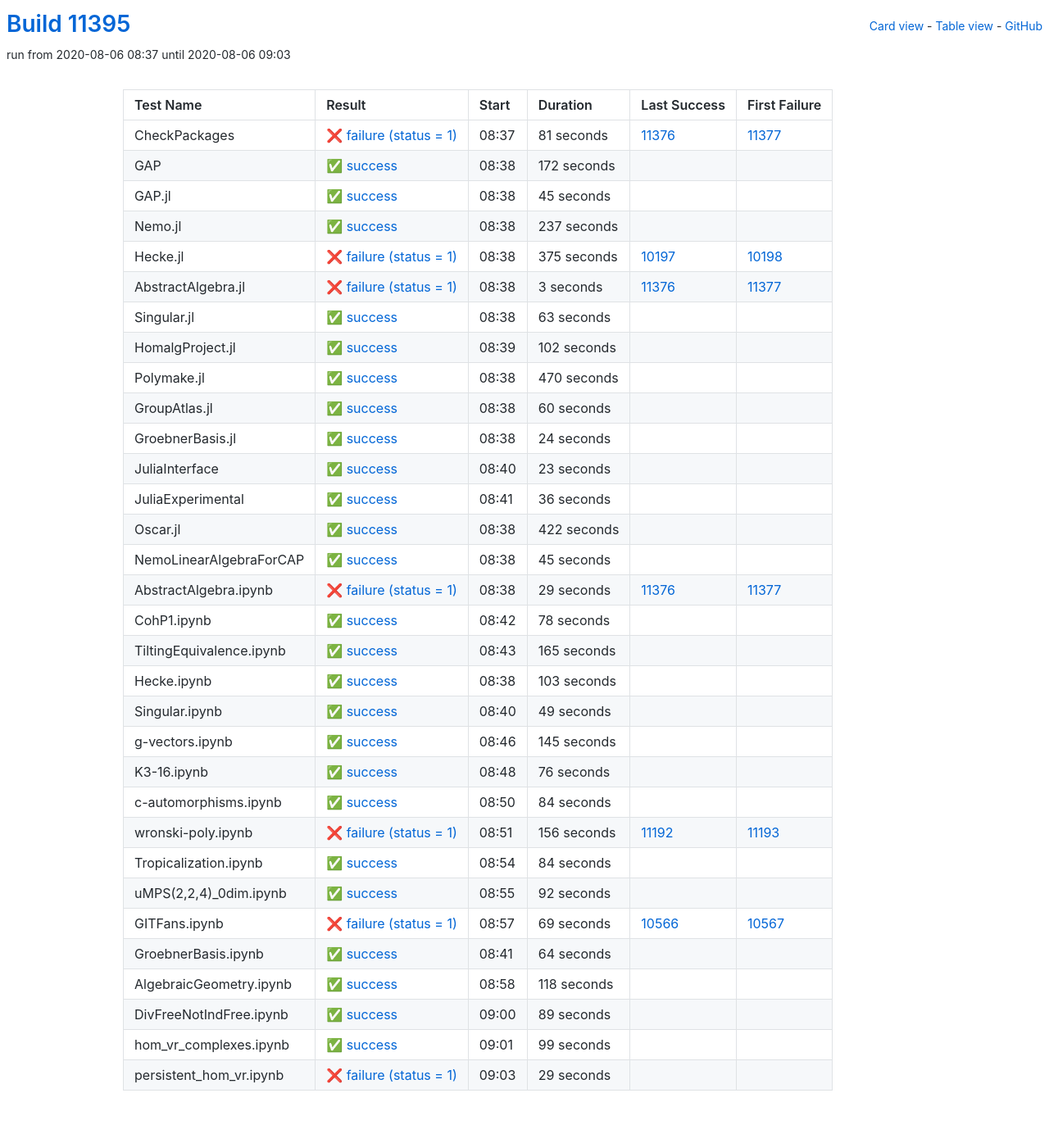
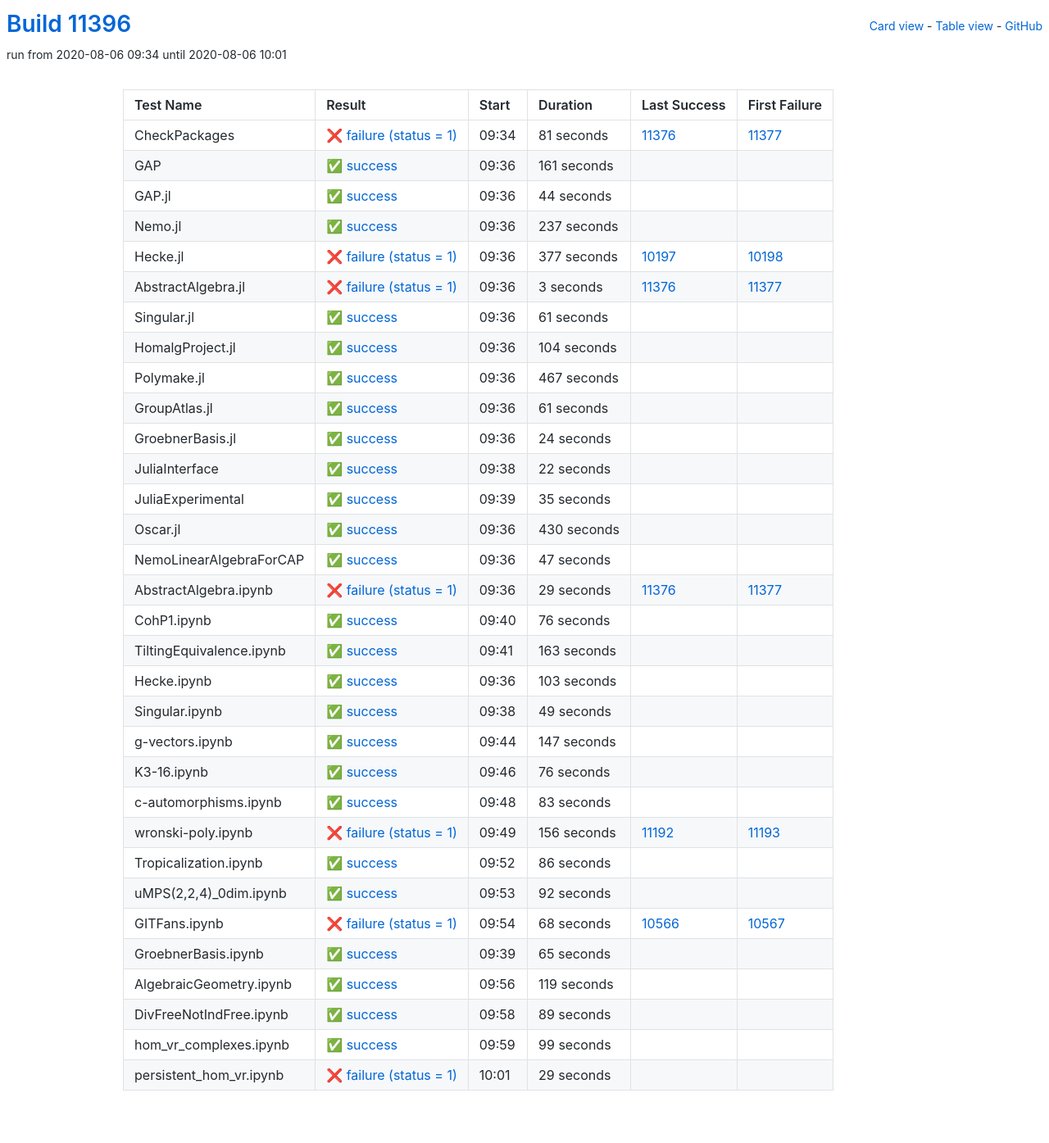
Before and after one commit to oscar-system/oscar-ci-status, a Jekyll site: the page built from table.html, in a window 1280 px wide. Shown: the whole page at 82% size. Built offline with Jekyll 4.4.1, drawn with Linux system fonts in a browser that asks for light colours.

Commit message:
Build #11396

```diff
--- a/_data/ci.yml
+++ b/_data/ci.yml
@@ -1,6 +1,6 @@
 ---
-build: 11395
-build_url: https://oscarci.mathematik.uni-kl.de/job/oscar/11395/
+build: 11396
+build_url: https://oscarci.mathematik.uni-kl.de/job/oscar/11396/
 job: oscar
 organization: oscar-system
 repo: oscar-ci-status
@@ -8,8 +8,8 @@
 tests:
 - name: CheckPackages
   id: checkpackages
-  log: https://oscarci.mathematik.uni-kl.de/job/oscar/11395/artifact/logs/build-11395/CheckPackages.log
-  start: 2020-08-06 08:37
+  log: https://oscarci.mathematik.uni-kl.de/job/oscar/11396/artifact/logs/build-11396/CheckPackages.log
+  start: 2020-08-06 09:34
   success: false
   exitcode: 1
   status: failure
@@ -20,32 +20,32 @@
   first_failure_url: https://oscarci.mathematik.uni-kl.de/job/oscar/11377/
 - name: GAP
   id: gap
-  log: https://oscarci.mathematik.uni-kl.de/job/oscar/11395/artifact/logs/build-11395/GAP.log
-  start: 2020-08-06 08:38
+  log: https://oscarci.mathematik.uni-kl.de/job/oscar/11396/artifact/logs/build-11396/GAP.log
+  start: 2020-08-06 09:36
   success: true
   exitcode: 0
   status: success
-  duration: 172
+  duration: 161
   last_success: false
   last_success_url:
   first_failure: false
   first_failure_url:
 - name: GAP.jl
   id: gap-jl
-  log: https://oscarci.mathematik.uni-kl.de/job/oscar/11395/artifact/logs/build-11395/GAP.jl.log
-  start: 2020-08-06 08:38
+  log: https://oscarci.mathematik.uni-kl.de/job/oscar/11396/artifact/logs/build-11396/GAP.jl.log
+  start: 2020-08-06 09:36
   success: true
   exitcode: 0
   status: success
-  duration: 45
+  duration: 44
   last_success: false
   last_success_url:
   first_failure: false
   first_failure_url:
 - name: Nemo.jl
   id: nemo-jl
-  log: https://oscarci.mathematik.uni-kl.de/job/oscar/11395/artifact/logs/build-11395/Nemo.jl.log
-  start: 2020-08-06 08:38
+  log: https://oscarci.mathematik.uni-kl.de/job/oscar/11396/artifact/logs/build-11396/Nemo.jl.log
+  start: 2020-08-06 09:36
   success: true
   exitcode: 0
   status: success
@@ -56,20 +56,20 @@
   first_failure_url:
 - name: Hecke.jl
   id: hecke-jl
-  log: https://oscarci.mathematik.uni-kl.de/job/oscar/11395/artifact/logs/build-11395/Hecke.jl.log
-  start: 2020-08-06 08:38
+  log: https://oscarci.mathematik.uni-kl.de/job/oscar/11396/artifact/logs/build-11396/Hecke.jl.log
+  start: 2020-08-06 09:36
   success: false
   exitcode: 1
   status: failure
-  duration: 375
+  duration: 377
   last_success: 10197
   last_success_url: https://oscarci.mathematik.uni-kl.de/job/oscar/10197/
   first_failure: 10198
   first_failure_url: https://oscarci.mathematik.uni-kl.de/job/oscar/10198/
 - name: AbstractAlgebra.jl
   id: abstractalgebra-jl
-  log: https://oscarci.mathematik.uni-kl.de/job/oscar/11395/artifact/logs/build-11395/AbstractAlgebra.jl.log
-  start: 2020-08-06 08:38
+  log: https://oscarci.mathematik.uni-kl.de/job/oscar/11396/artifact/logs/build-11396/AbstractAlgebra.jl.log
+  start: 2020-08-06 09:36
   success: false
   exitcode: 1
   status: failure
@@ -80,56 +80,56 @@
   first_failure_url: https://oscarci.mathematik.uni-kl.de/job/oscar/11377/
 - name: Singular.jl
   id: singular-jl
-  log: https://oscarci.mathematik.uni-kl.de/job/oscar/11395/artifact/logs/build-11395/Singular.jl.log
-  start: 2020-08-06 08:38
+  log: https://oscarci.mathematik.uni-kl.de/job/oscar/11396/artifact/logs/build-11396/Singular.jl.log
+  start: 2020-08-06 09:36
   success: true
   exitcode: 0
   status: success
-  duration: 63
+  duration: 61
   last_success: false
   last_success_url:
   first_failure: false
   first_failure_url:
 - name: HomalgProject.jl
   id: homalgproject-jl
-  log: https://oscarci.mathematik.uni-kl.de/job/oscar/11395/artifact/logs/build-11395/HomalgProject.jl.log
-  start: 2020-08-06 08:39
+  log: https://oscarci.mathematik.uni-kl.de/job/oscar/11396/artifact/logs/build-11396/HomalgProject.jl.log
+  start: 2020-08-06 09:36
   success: true
   exitcode: 0
   status: success
-  duration: 102
+  duration: 104
   last_success: false
   last_success_url:
   first_failure: false
   first_failure_url:
 - name: Polymake.jl
   id: polymake-jl
-  log: https://oscarci.mathematik.uni-kl.de/job/oscar/11395/artifact/logs/build-11395/Polymake.jl.log
-  start: 2020-08-06 08:38
+  log: https://oscarci.mathematik.uni-kl.de/job/oscar/11396/artifact/logs/build-11396/Polymake.jl.log
+  start: 2020-08-06 09:36
   success: true
   exitcode: 0
   status: success
-  duration: 470
+  duration: 467
   last_success: false
   last_success_url:
   first_failure: false
   first_failure_url:
 - name: GroupAtlas.jl
   id: groupatlas-jl
-  log: https://oscarci.mathematik.uni-kl.de/job/oscar/11395/artifact/logs/build-11395/GroupAtlas.jl.log
-  start: 2020-08-06 08:38
+  log: https://oscarci.mathematik.uni-kl.de/job/oscar/11396/artifact/logs/build-11396/GroupAtlas.jl.log
+  start: 2020-08-06 09:36
   success: true
   exitcode: 0
   status: success
-  duration: 60
+  duration: 61
   last_success: false
   last_success_url:
   first_failure: false
   first_failure_url:
 - name: GroebnerBasis.jl
   id: groebnerbasis-jl
-  log: https://oscarci.mathematik.uni-kl.de/job/oscar/11395/artifact/logs/build-11395/GroebnerBasis.jl.log
-  start: 2020-08-06 08:38
+  log: https://oscarci.mathematik.uni-kl.de/job/oscar/11396/artifact/logs/build-11396/GroebnerBasis.jl.log
+  start: 2020-08-06 09:36
   success: true
   exitcode: 0
   status: success
@@ -140,56 +140,56 @@
   first_failure_url:
 - name: JuliaInterface
   id: juliainterface
-  log: https://oscarci.mathematik.uni-kl.de/job/oscar/11395/artifact/logs/build-11395/JuliaInterface.log
-  start: 2020-08-06 08:40
+  log: https://oscarci.mathematik.uni-kl.de/job/oscar/11396/artifact/logs/build-11396/JuliaInterface.log
+  start: 2020-08-06 09:38
   success: true
   exitcode: 0
   status: success
-  duration: 23
+  duration: 22
   last_success: false
   last_success_url:
   first_failure: false
   first_failure_url:
 - name: JuliaExperimental
   id: juliaexperimental
-  log: https://oscarci.mathematik.uni-kl.de/job/oscar/11395/artifact/logs/build-11395/JuliaExperimental.log
-  start: 2020-08-06 08:41
+  log: https://oscarci.mathematik.uni-kl.de/job/oscar/11396/artifact/logs/build-11396/JuliaExperimental.log
+  start: 2020-08-06 09:39
   success: true
   exitcode: 0
   status: success
-  duration: 36
+  duration: 35
   last_success: false
   last_success_url:
   first_failure: false
   first_failure_url:
 - name: Oscar.jl
   id: oscar-jl
-  log: https://oscarci.mathematik.uni-kl.de/job/oscar/11395/artifact/logs/build-11395/Oscar.jl.log
-  start: 2020-08-06 08:38
+  log: https://oscarci.mathematik.uni-kl.de/job/oscar/11396/artifact/logs/build-11396/Oscar.jl.log
+  start: 2020-08-06 09:36
   success: true
   exitcode: 0
   status: success
-  duration: 422
+  duration: 430
   last_success: false
   last_success_url:
   first_failure: false
   first_failure_url:
 - name: NemoLinearAlgebraForCAP
   id: nemolinearalgebraforcap
-  log: https://oscarci.mathematik.uni-kl.de/job/oscar/11395/artifact/logs/build-11395/NemoLinearAlgebraForCAP.log
-  start: 2020-08-06 08:38
+  log: https://oscarci.mathematik.uni-kl.de/job/oscar/11396/artifact/logs/build-11396/NemoLinearAlgebraForCAP.log
+  start: 2020-08-06 09:36
   success: true
   exitcode: 0
   status: success
-  duration: 45
+  duration: 47
   last_success: false
   last_success_url:
   first_failure: false
   first_failure_url:
 - name: AbstractAlgebra.ipynb
   id: abstractalgebra-ipynb
-  log: https://oscarci.mathematik.uni-kl.de/job/oscar/11395/artifact/logs/build-11395/AbstractAlgebra.ipynb.log
-  start: 2020-08-06 08:38
+  log: https://oscarci.mathematik.uni-kl.de/job/oscar/11396/artifact/logs/build-11396/AbstractAlgebra.ipynb.log
+  start: 2020-08-06 09:36
   success: false
   exitcode: 1
   status: failure
@@ -200,32 +200,32 @@
   first_failure_url: https://oscarci.mathematik.uni-kl.de/job/oscar/11377/
 - name: CohP1.ipynb
   id: cohp1-ipynb
-  log: https://oscarci.mathematik.uni-kl.de/job/oscar/11395/artifact/logs/build-11395/CohP1.ipynb.log
-  start: 2020-08-06 08:42
+  log: https://oscarci.mathematik.uni-kl.de/job/oscar/11396/artifact/logs/build-11396/CohP1.ipynb.log
+  start: 2020-08-06 09:40
   success: true
   exitcode: 0
   status: success
-  duration: 78
+  duration: 76
   last_success: false
   last_success_url:
   first_failure: false
   first_failure_url:
 - name: TiltingEquivalence.ipynb
   id: tiltingequivalence-ipynb
-  log: https://oscarci.mathematik.uni-kl.de/job/oscar/11395/artifact/logs/build-11395/TiltingEquivalence.ipynb.log
-  start: 2020-08-06 08:43
+  log: https://oscarci.mathematik.uni-kl.de/job/oscar/11396/artifact/logs/build-11396/TiltingEquivalence.ipynb.log
+  start: 2020-08-06 09:41
   success: true
   exitcode: 0
   status: success
-  duration: 165
+  duration: 163
   last_success: false
   last_success_url:
   first_failure: false
   first_failure_url:
 - name: Hecke.ipynb
   id: hecke-ipynb
-  log: https://oscarci.mathematik.uni-kl.de/job/oscar/11395/artifact/logs/build-11395/Hecke.ipynb.log
-  start: 2020-08-06 08:38
+  log: https://oscarci.mathematik.uni-kl.de/job/oscar/11396/artifact/logs/build-11396/Hecke.ipynb.log
+  start: 2020-08-06 09:36
   success: true
   exitcode: 0
   status: success
@@ -236,8 +236,8 @@
   first_failure_url:
 - name: Singular.ipynb
   id: singular-ipynb
-  log: https://oscarci.mathematik.uni-kl.de/job/oscar/11395/artifact/logs/build-11395/Singular.ipynb.log
-  start: 2020-08-06 08:40
+  log: https://oscarci.mathematik.uni-kl.de/job/oscar/11396/artifact/logs/build-11396/Singular.ipynb.log
+  start: 2020-08-06 09:38
   success: true
   exitcode: 0
   status: success
@@ -248,20 +248,20 @@
   first_failure_url:
 - name: g-vectors.ipynb
   id: g-vectors-ipynb
-  log: https://oscarci.mathematik.uni-kl.de/job/oscar/11395/artifact/logs/build-11395/g-vectors.ipynb.log
-  start: 2020-08-06 08:46
+  log: https://oscarci.mathematik.uni-kl.de/job/oscar/11396/artifact/logs/build-11396/g-vectors.ipynb.log
+  start: 2020-08-06 09:44
   success: true
   exitcode: 0
   status: success
-  duration: 145
+  duration: 147
   last_success: false
   last_success_url:
   first_failure: false
   first_failure_url:
 - name: K3-16.ipynb
   id: k3-16-ipynb
-  log: https://oscarci.mathematik.uni-kl.de/job/oscar/11395/artifact/logs/build-11395/K3-16.ipynb.log
-  start: 2020-08-06 08:48
+  log: https://oscarci.mathematik.uni-kl.de/job/oscar/11396/artifact/logs/build-11396/K3-16.ipynb.log
+  start: 2020-08-06 09:46
   success: true
   exitcode: 0
   status: success
@@ -272,20 +272,20 @@
   first_failure_url:
 - name: c-automorphisms.ipynb
   id: c-automorphisms-ipynb
-  log: https://oscarci.mathematik.uni-kl.de/job/oscar/11395/artifact/logs/build-11395/c-automorphisms.ipynb.log
-  start: 2020-08-06 08:50
+  log: https://oscarci.mathematik.uni-kl.de/job/oscar/11396/artifact/logs/build-11396/c-automorphisms.ipynb.log
+  start: 2020-08-06 09:48
   success: true
   exitcode: 0
   status: success
-  duration: 84
+  duration: 83
   last_success: false
   last_success_url:
   first_failure: false
   first_failure_url:
 - name: wronski-poly.ipynb
   id: wronski-poly-ipynb
-  log: https://oscarci.mathematik.uni-kl.de/job/oscar/11395/artifact/logs/build-11395/wronski-poly.ipynb.log
-  start: 2020-08-06 08:51
+  log: https://oscarci.mathematik.uni-kl.de/job/oscar/11396/artifact/logs/build-11396/wronski-poly.ipynb.log
+  start: 2020-08-06 09:49
   success: false
   exitcode: 1
   status: failure
@@ -296,20 +296,20 @@
   first_failure_url: https://oscarci.mathematik.uni-kl.de/job/oscar/11193/
 - name: Tropicalization.ipynb
   id: tropicalization-ipynb
-  log: https://oscarci.mathematik.uni-kl.de/job/oscar/11395/artifact/logs/build-11395/Tropicalization.ipynb.log
-  start: 2020-08-06 08:54
+  log: https://oscarci.mathematik.uni-kl.de/job/oscar/11396/artifact/logs/build-11396/Tropicalization.ipynb.log
+  start: 2020-08-06 09:52
   success: true
   exitcode: 0
   status: success
-  duration: 84
+  duration: 86
   last_success: false
   last_success_url:
   first_failure: false
   first_failure_url:
 - name: uMPS(2,2,4)_0dim.ipynb
   id: umps-2-2-4-0dim-ipynb
-  log: https://oscarci.mathematik.uni-kl.de/job/oscar/11395/artifact/logs/build-11395/uMPS-2-2-4-_0dim.ipynb.log
-  start: 2020-08-06 08:55
+  log: https://oscarci.mathematik.uni-kl.de/job/oscar/11396/artifact/logs/build-11396/uMPS-2-2-4-_0dim.ipynb.log
+  start: 2020-08-06 09:53
   success: true
   exitcode: 0
   status: success
@@ -320,44 +320,44 @@
   first_failure_url:
 - name: GITFans.ipynb
   id: gitfans-ipynb
-  log: https://oscarci.mathematik.uni-kl.de/job/oscar/11395/artifact/logs/build-11395/GITFans.ipynb.log
-  start: 2020-08-06 08:57
+  log: https://oscarci.mathematik.uni-kl.de/job/oscar/11396/artifact/logs/build-11396/GITFans.ipynb.log
+  start: 2020-08-06 09:54
   success: false
   exitcode: 1
   status: failure
-  duration: 69
+  duration: 68
   last_success: 10566
   last_success_url: https://oscarci.mathematik.uni-kl.de/job/oscar/10566/
   first_failure: 10567
   first_failure_url: https://oscarci.mathematik.uni-kl.de/job/oscar/10567/
 - name: GroebnerBasis.ipynb
   id: groebnerbasis-ipynb
-  log: https://oscarci.mathematik.uni-kl.de/job/oscar/11395/artifact/logs/build-11395/GroebnerBasis.ipynb.log
-  start: 2020-08-06 08:41
+  log: https://oscarci.mathematik.uni-kl.de/job/oscar/11396/artifact/logs/build-11396/GroebnerBasis.ipynb.log
+  start: 2020-08-06 09:39
   success: true
   exitcode: 0
   status: success
-  duration: 64
+  duration: 65
   last_success: false
   last_success_url:
   first_failure: false
   first_failure_url:
 - name: AlgebraicGeometry.ipynb
   id: algebraicgeometry-ipynb
-  log: https://oscarci.mathematik.uni-kl.de/job/oscar/11395/artifact/logs/build-11395/AlgebraicGeometry.ipynb.log
-  start: 2020-08-06 08:58
+  log: https://oscarci.mathematik.uni-kl.de/job/oscar/11396/artifact/logs/build-11396/AlgebraicGeometry.ipynb.log
+  start: 2020-08-06 09:56
   success: true
   exitcode: 0
   status: success
-  duration: 118
+  duration: 119
   last_success: false
   last_success_url:
   first_failure: false
   first_failure_url:
 - name: DivFreeNotIndFree.ipynb
   id: divfreenotindfree-ipynb
-  log: https://oscarci.mathematik.uni-kl.de/job/oscar/11395/artifact/logs/build-11395/DivFreeNotIndFree.ipynb.log
-  start: 2020-08-06 09:00
+  log: https://oscarci.mathematik.uni-kl.de/job/oscar/11396/artifact/logs/build-11396/DivFreeNotIndFree.ipynb.log
+  start: 2020-08-06 09:58
   success: true
   exitcode: 0
   status: success
@@ -368,8 +368,8 @@
   first_failure_url:
 - name: hom_vr_complexes.ipynb
   id: hom-vr-complexes-ipynb
-  log: https://oscarci.mathematik.uni-kl.de/job/oscar/11395/artifact/logs/build-11395/hom_vr_complexes.ipynb.log
-  start: 2020-08-06 09:01
+  log: https://oscarci.mathematik.uni-kl.de/job/oscar/11396/artifact/logs/build-11396/hom_vr_complexes.ipynb.log
+  start: 2020-08-06 09:59
   success: true
   exitcode: 0
   status: success
@@ -380,8 +380,8 @@
   first_failure_url:
 - name: persistent_hom_vr.ipynb
   id: persistent-hom-vr-ipynb
-  log: https://oscarci.mathematik.uni-kl.de/job/oscar/11395/artifact/logs/build-11395/persistent_hom_vr.ipynb.log
-  start: 2020-08-06 09:03
+  log: https://oscarci.mathematik.uni-kl.de/job/oscar/11396/artifact/logs/build-11396/persistent_hom_vr.ipynb.log
+  start: 2020-08-06 10:01
   success: false
   exitcode: 1
   status: failure
```
Also changed, not shown: README.md.
